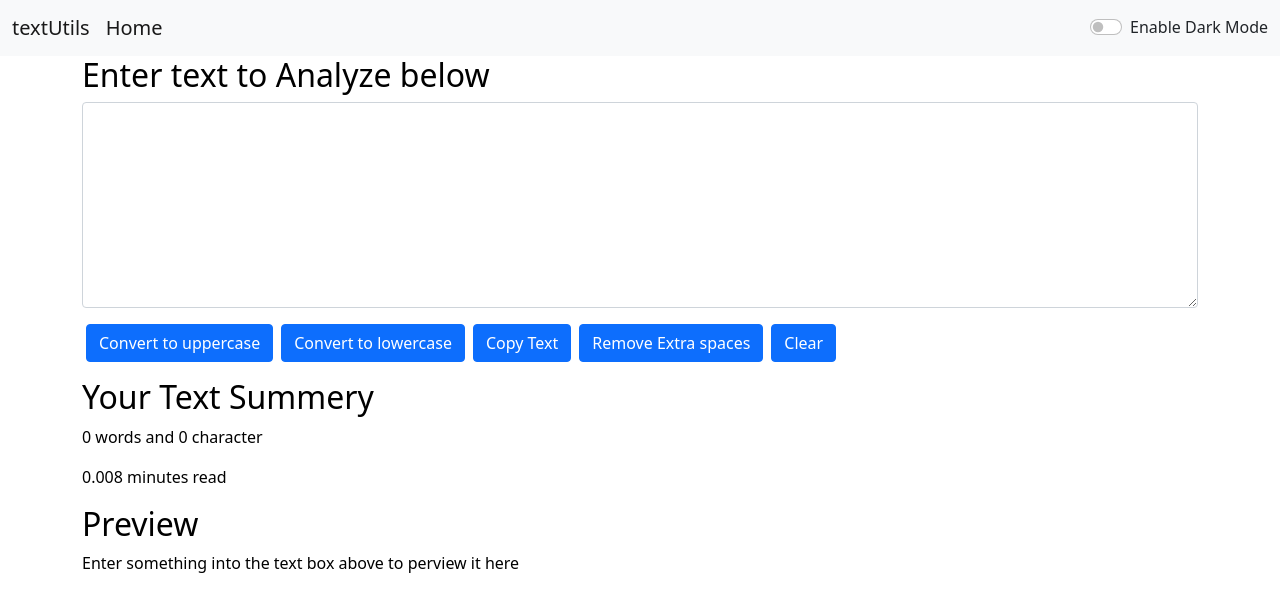
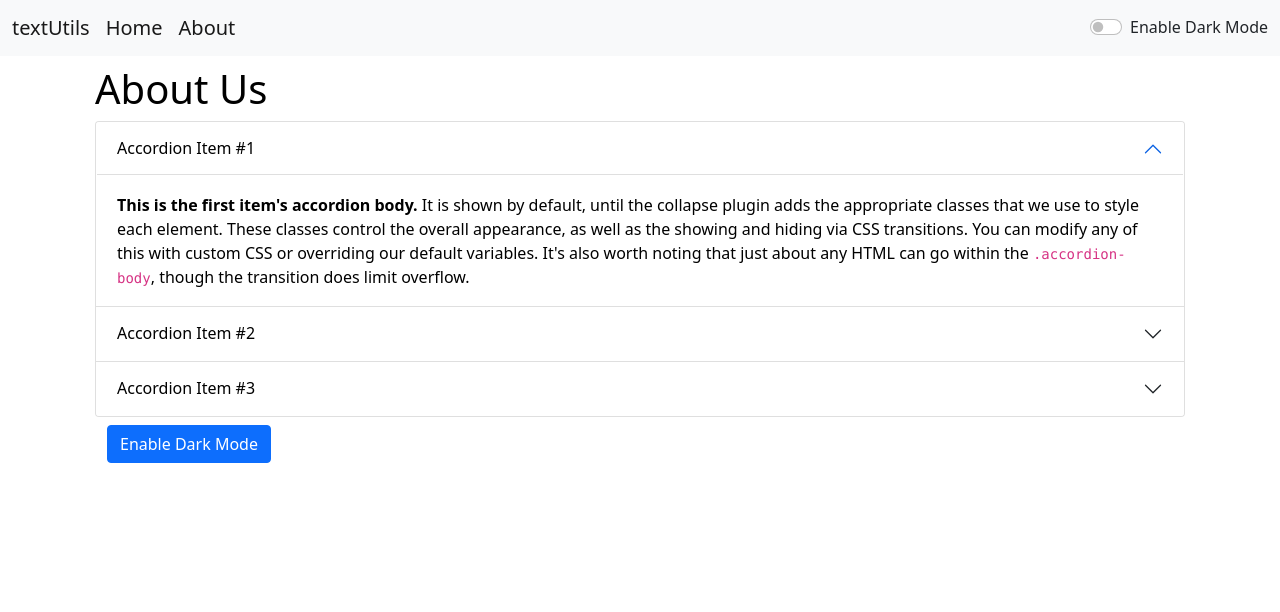
Before and after one commit to sandy271312/React-Project, a React (Create React App) app: page /about in a window 1280 px wide. Shown: the top 612 px of the page. Built offline with nearby package versions, Linux system fonts and the light colour scheme.

Commit message:
Router is added again and page changing is working

```diff
--- a/src/App.js
+++ b/src/App.js
@@ -1,9 +1,9 @@
 import React,{useState} from 'react';
 import Navbar from './components/ Navbar';
-//import About from './components/About';
+import About from './components/About';
 import Alert from './components/Alert';
 import TextForms from './components/TextForms';
-//import { BrowserRouter as Router, Routes, Route} from "react-router-dom";
+import { BrowserRouter as Router, Routes, Route} from "react-router-dom";
 
 
 // import {
@@ -50,10 +50,11 @@ const togglemode=()=>{
   return (
     <>
       {/* <Navbar /> */}
+
+      {/* <TextForms showAlert={showAlert} heading="Enter text to Analyze below" mode={mode} /> */}
+      <Router>
       <Navbar title="textUtils" mode={mode} togglemode={togglemode} about="About" />
       <Alert alert={alert}/>
-      <TextForms showAlert={showAlert} heading="Enter text to Analyze below" mode={mode} />
-      {/* <Router>
    <div className="container">
            <Routes>
            <Route exact path="/" element={<TextForms showAlert={showAlert} heading="Enter text to Analyze below" mode={mode} /> }>
@@ -63,7 +64,7 @@ const togglemode=()=>{
 
           </Routes>
         </div>
-        </Router> */}
+        </Router>
 
     </>
   );
--- a/src/components/ Navbar.js
+++ b/src/components/ Navbar.js
@@ -1,25 +1,25 @@
 import React from 'react'
 import PropTypes from 'prop-types'
-//import { a } from 'react-router-dom'
-import { BrowserRouter as Router, a } from "react-router-dom";
+import { Link } from 'react-router-dom'
+//import { BrowserRouter as Router, Li, Linknk } from "react-router-dom";
 
 export default function  Navbar(props) {
   return (
 
     <nav className={`navbar navbar-expand-lg navbar-${props.mode} bg-${props.mode}`}>
     <div className="container-fluid">
-      <a className="navbar-brand" href="/">{props.title}</a>
+      <Link className="navbar-brand" to="/">{props.title}</Link>
       <button className="navbar-toggler" type="button" data-bs-toggle="collapse" data-bs-target="#navbarSupportedContent" aria-controls="navbarSupportedContent" aria-expanded="false" aria-label="Toggle navigation">
         <span className="navbar-toggler-icon"></span>
       </button>
       <div className="collapse navbar-collapse" id="navbarSupportedContent">
         <ul className="navbar-nav me-auto mb-2 mb-lg-0">
           <li className="nav-item">
-            <a className="navbar-brand" aria-current="page" href="/">Home</a>
+            <Link className="navbar-brand" aria-current="page" to="/">Home</Link>
           </li>
-          {/* <li className="nav-item">
-            <a className="nav-a" href="/about">{props.about}</a>
-          </li> */}
+          <li className="nav-item">
+            <Link className="navbar-brand" to="/about">{props.about}</Link>
+          </li>
         </ul>
         {/* <form className="d-flex">
           <input className="form-control me-2" type="search" placeholder="Search" aria-label="Search"/>
--- a/src/components/About.js
+++ b/src/components/About.js
@@ -1,10 +1,10 @@
 import React,{useState} from 'react'
 
 export default function About() {
-    const [btnText,setBtnText]=useState("Enable light Mode")
+    const [btnText,setBtnText]=useState("Enable Dark Mode")
     const [myStyle, setMyStyle]=useState({
-                                          color:'white',
-                                          backgroundColor:'black',
+                                          color:'black',
+                                          backgroundColor:'white',
                                           border :'1px solid white'
     })
 
@@ -75,7 +75,7 @@ export default function About() {
 </div>
 
   <div className='container my-2'>
-  <button className='btn btn-primary mx-2' onClick={toogleStyle} >{btnText}</button>
+  <button className='btn btn-primary' onClick={toogleStyle} >{btnText}</button>
   </div>
   </div>
   )
```
